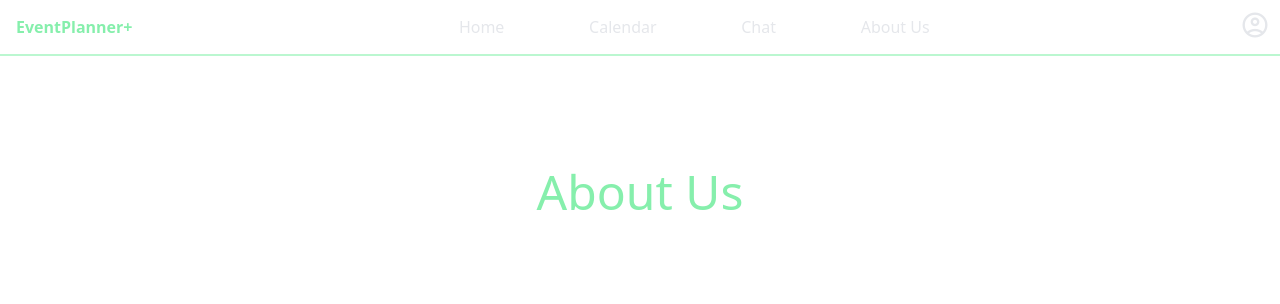
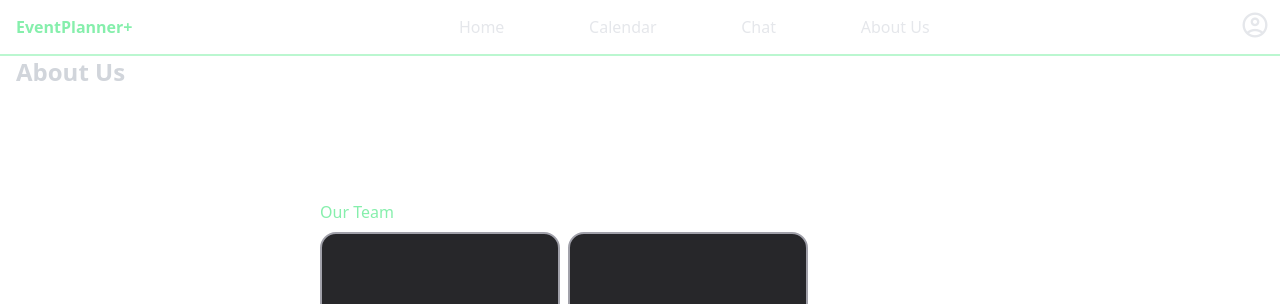
Before and after one commit to EvrardThibaud/event-planner, a Vue app: page /about in a window 1280 px wide. Shown: the top 304 px of the page. Built offline with nearby package versions, Linux system fonts and the light colour scheme.

Commit message:
global css

```diff
--- a/src/views/AboutUs.vue
+++ b/src/views/AboutUs.vue
@@ -3,13 +3,11 @@ import MemberCard from "../components/MemberCard.vue";
 </script>
 
 <template>
-  <section class="w-1/2 pt-28 pb-12 flex flex-col gap-5">
-    <h1 class="w-full text-center text-5xl text-green-300">About Us</h1>
-  </section>
+  <h1 class="text-gray-300 font-bold text-2xl w-full px-4">About Us</h1>
 
-  <section class="w-1/2 pt-28 pb-12 flex flex-wrap flex-col gap-2">
+  <section  class="w-1/2 pt-28 pb-12 flex flex-wrap flex-col gap-2">
     <h2 class="text-green-300">Our Team</h2>
-    <div class="flex flex-wrap gap-2">
+    <div id="memberscard_container" class="flex flex-wrap gap-2">
       <MemberCard
         :name="'MARTIN Mateo'"
         :src="'../../public/mateomartin.jpg'"
@@ -54,4 +52,12 @@ import MemberCard from "../components/MemberCard.vue";
   </section>
 </template>
 
-<style scoped></style>
+<style scoped>
+
+@media (max-width: 768px) {
+  #memberscard_container {
+    justify-content: center;
+  }
+}
+
+</style>
--- a/src/views/ContactUs.vue
+++ b/src/views/ContactUs.vue
@@ -91,9 +91,9 @@ async function submitForm() {
 </script>
 
 <template>
+  <h1 class="text-gray-300 font-bold text-2xl w-full px-4">Contact Us</h1>
   <div id="contact_container">
     <form @submit.prevent="submitForm" class="w-full">
-      <h1 class="text-2xl text-gray-300 text-center">Contact Us</h1>
       <div>
         <label for="title">Title</label>
         <input
--- a/src/views/GoogleAuth.vue
+++ b/src/views/GoogleAuth.vue
@@ -24,7 +24,7 @@ onMounted(() => {
 <template>
   <div class="flex flex-col gap-4 text-gray-200 p-24 w-1/2">
     <h1 class="text-xl">Connect</h1>
-    <p>
+    <p class="text-justify">
       To use the calendar and event features of EventPlanner+, you must sign in
       with your Google account. Once that's done, head over to the
       <RouterLink :to="{ name: 'Calendar' }" class="text-green-300"> Calendar Page </RouterLink> on the
```
